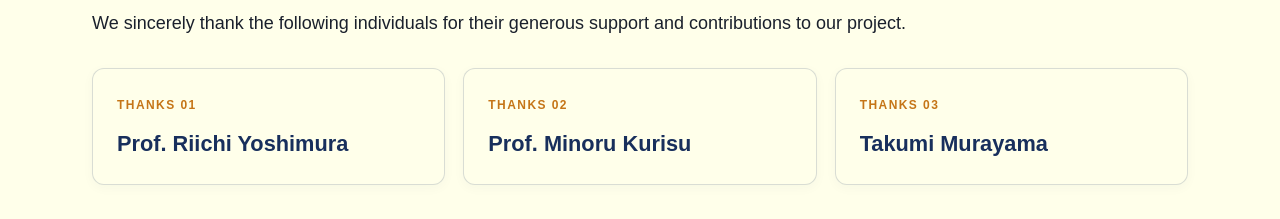
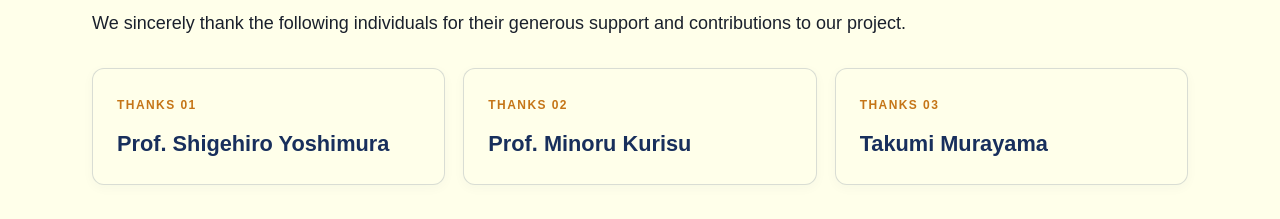
Before and after one commit to mamikono0508-del/BIOMOD2026, a plain HTML site: page member.html in a window 1280 px wide. Shown: the part 3940-4159 px from the top of the page. Drawn offline with Linux system fonts and the light colour scheme.

Commit message:
Replace mentor and special thanks names
Updated mentor and special thanks sections with new names.

```diff
--- a/member.html
+++ b/member.html
@@ -102,7 +102,7 @@ body.aqs-member-page .aqs-special-card h3 {
 <section aria-labelledby="special-thanks-title" class="aqs-member-section aqs-member-special-thanks"><div class="aqs-container">
 <div class="aqs-section-head"><svg aria-hidden="true" class="aqs-star" viewBox="0 0 24 24"><path d="M12 1.6 15.1 8.9 22.4 12 15.1 15.1 12 22.4 8.9 15.1 1.6 12 8.9 8.9Z" fill="currentColor"></path><circle cx="12" cy="12" fill="#ffffea" r="2"></circle></svg><span>03</span><div><h2 id="special-thanks-title">Special Thanks</h2></div></div>
 <p class="aqs-section-intro">We sincerely thank the following individuals for their generous support and contributions to our project.</p>
-<div class="aqs-special-grid"><article class="aqs-special-card"><span class="aqs-special-index">THANKS 01</span><h3>Prof. Riichi Yoshimura</h3></article>
+<div class="aqs-special-grid"><article class="aqs-special-card"><span class="aqs-special-index">THANKS 01</span><h3>Prof. Shigehiro Yoshimura</h3></article>
 <article class="aqs-special-card"><span class="aqs-special-index">THANKS 02</span><h3>Prof. Minoru Kurisu</h3></article>
 <article class="aqs-special-card"><span class="aqs-special-index">THANKS 03</span><h3>Takumi Murayama</h3></article></div>
 </div></section>
```
